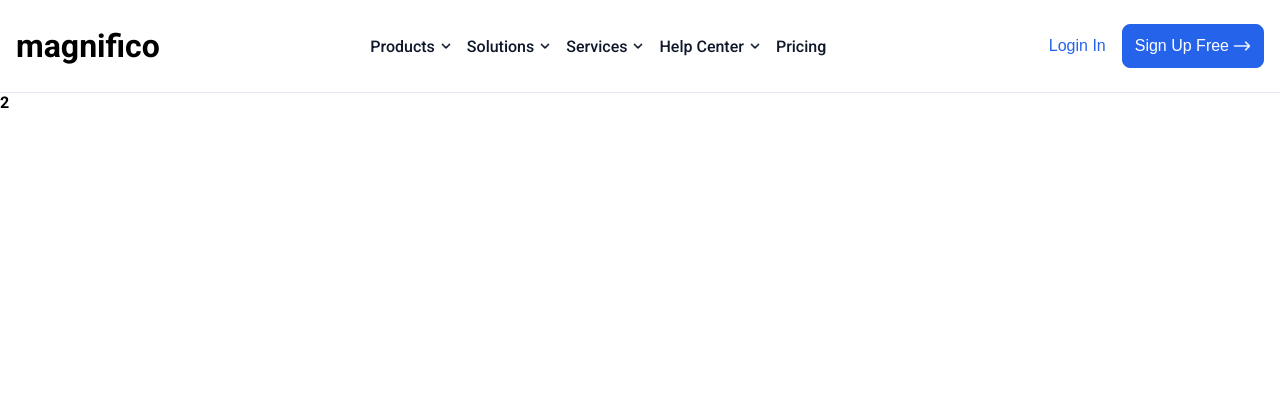
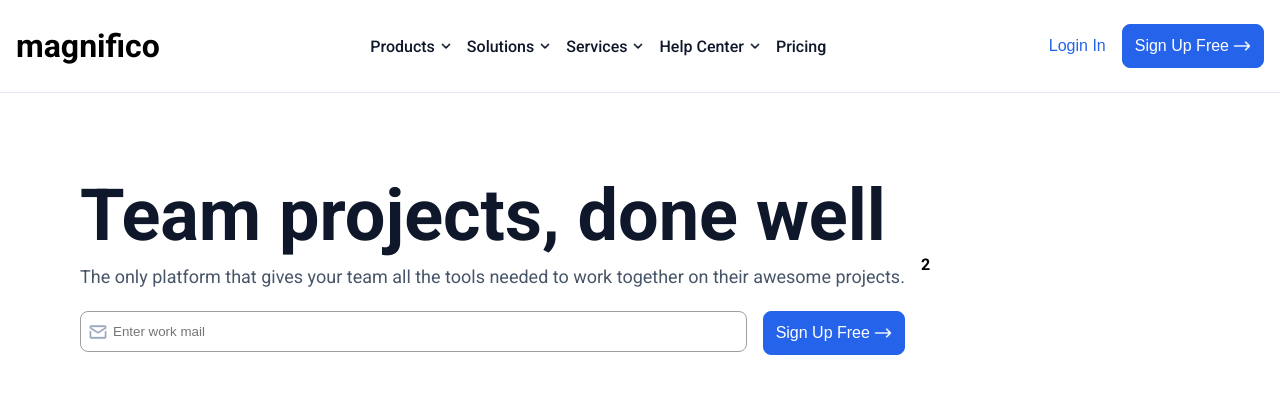
Before and after one commit to mahdi7596/project, a plain HTML site: page index.html in a window 1280 px wide. Drawn offline with Linux system fonts and the light colour scheme.

Commit message:
hero section title and subtitle added

```diff
--- a/index.html
+++ b/index.html
@@ -36,7 +36,7 @@
             </nav>
             <div class="nav-button-holder">
                 <button class="btn-xl btn-ghost">Login In</button>
-                <button class="btn-primary btn-xl nav-primary-btn">
+                <button class="btn-primary btn-xl icon-primary-btn">
                     Sign Up Free
                     <img src="assets/icons/white-arrow.png" alt="">
                 </button>
@@ -44,8 +44,26 @@
         </div>
     </header>
 
-    <section class="hero-box">
-        <div>
+    <section class="landing-container hero-box">
+        <div class="hero-box-right">
+            <div class="hero-box-content">
+                <h1>Team projects, done well</h1>
+                <p>The only platform that gives your team all the tools needed to work together on their awesome
+                    projects.
+                </p>
+            </div>
+            <div class="mail">
+                <div class="email-input">
+                    <img src="assets/icons/mail.png" alt="">
+                    <input type="text" placeholder="Enter work mail"
+                        style="border: solid 1px #9e9e9e;padding: 12px 16px;border-radius: 8px;width: 100%;padding-left: 32px;">
+                </div>
+                <button class="btn-primary btn-xl icon-primary-btn"> Sign Up Free
+                    <img src="assets/icons/white-arrow.png" alt="">
+                </button>
+
+
+            </div>
 
         </div>
         <div>
--- a/style.css
+++ b/style.css
@@ -2,6 +2,7 @@
   --primary: #2563eb;
   --primaryLight: #2563eb90;
   --neutral: #0f172a;
+  --ligthNeutral: #475569;
   --surface: #fff;
   --surfaceBorder: #e2e8f0;
 }
@@ -107,13 +108,13 @@ nav a {
   rotate: 90deg;
 }
 
-.nav-primary-btn {
+.icon-primary-btn {
   display: flex;
   align-items: center;
   column-gap: 4px;
 }
 
-.nav-primary-btn img {
+.icon-primary-btn img {
   rotate: 180deg;
   width: 18px;
 }
@@ -122,6 +123,58 @@ nav a {
   display: flex;
   align-items: center;
   column-gap: 4px;
+}
+
+/* hero-box */
+
+.hero-box {
+  display: flex;
+  gap: 16px;
+  align-items: center;
+  padding: 80px;
+}
+
+.hero-box-right {
+  display: flex;
+  flex-direction: column;
+  gap: 24px;
+}
+
+.hero-box .hero-box-content {
+  display: flex;
+  flex-direction: column;
+  gap: 8px;
+}
+
+.hero-box .hero-box-right .hero-box-content h1 {
+  color: var(--neutral);
+  font-weight: bold;
+  font-size: 72px;
+}
+
+.hero-box .hero-box-right .hero-box-content p {
+  font-size: 18px;
+  color: var(--ligthNeutral);
+  font-weight: 400;
+}
+
+.hero-box .hero-box-right .mail {
+  display: flex;
+  justify-content: space-between;
+  gap: 16px;
+}
+
+.hero-box .hero-box-right .email-input {
+  position: relative;
+  flex: 1;
+}
+
+.hero-box .hero-box-right .email-input img {
+  width: 20px;
+  position: absolute;
+  top: 50%;
+  transform: translateY(-55%);
+  left: 8px;
 }
 
 @media screen and (max-width: 910px) {
```
Also changed, not shown: assets/icons/mail.png (added).
